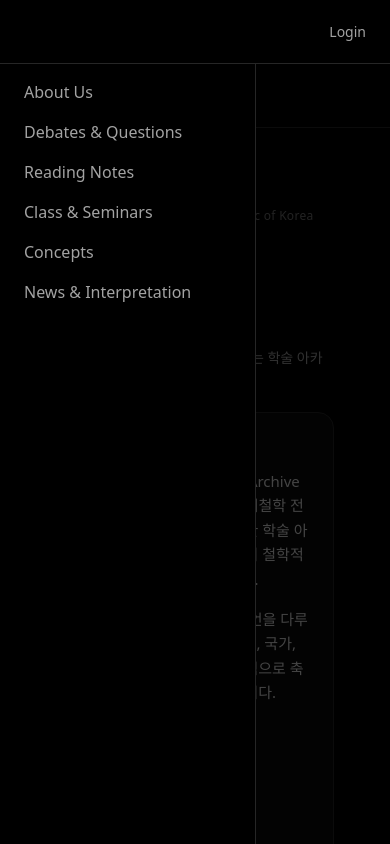
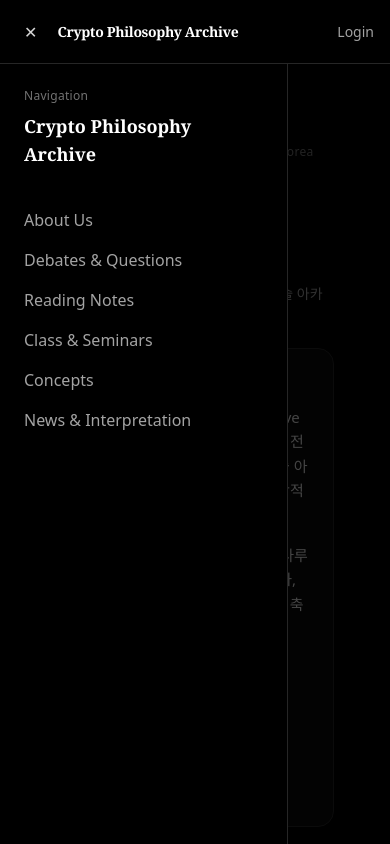
Before and after one commit to Joopeter-Jin/hyu-archive, a Next.js app: page / in a window 390 px wide. Both pictures are taken after a click on the button "Open menu". Shown: the top 844 px of the page. Built offline with nearby package versions, Linux system fonts and the light colour scheme; no server answers; the database is empty.

Commit message:
Sidebar UI updated

```diff
--- a/app/layout.tsx
+++ b/app/layout.tsx
@@ -6,7 +6,6 @@ import "./globals.css"
 import { AuthProvider } from "@/context/AuthContext"
 import Sidebar from "@/components/layout/Sidebar"
 import TopBar from "@/components/layout/TopBar"
-import MobileSidebar from "@/components/MobileSidebar"
 
 const libreBaskerville = Libre_Baskerville({
   subsets: ["latin"],
@@ -37,18 +36,10 @@ export default function RootLayout({
       >
         <AuthProvider>
           <div className="flex min-h-screen">
-            {/* Desktop Sidebar (sticky는 Sidebar 컴포넌트에서 적용) */}
             <Sidebar />
 
             <div className="flex-1 flex flex-col min-w-0">
-              {/* TopBar: sticky */}
               <TopBar />
-
-              {/* Mobile bar (hamburger row): TopBar 아래에 고정 */}
-              <div className="md:hidden sticky top-16 z-30 bg-black flex items-center justify-between h-16 border-b border-neutral-800 px-4">
-                <MobileSidebar />
-              </div>
-
               <main className="flex-1 p-8 min-w-0">{children}</main>
             </div>
           </div>
--- a/components/MobileSidebar.tsx
+++ b/components/MobileSidebar.tsx
@@ -1,7 +1,6 @@
-//components\MobileSidebar.tsx
+// components/MobileSidebar.tsx
 "use client"
 
-import { useState } from "react"
 import Link from "next/link"
 import { usePathname } from "next/navigation"
 
@@ -14,49 +13,43 @@ const menuItems = [
   { name: "News & Interpretation", href: "/news" },
 ]
 
-export default function MobileSidebar() {
-  const [open, setOpen] = useState(false)
+export default function MobileSidebar({
+  open,
+  onClose,
+}: {
+  open: boolean
+  onClose: () => void
+}) {
   const pathname = usePathname()
 
+  if (!open) return null
+
   return (
-    <>
-      {/* Hamburger Button */}
-      <button
-        onClick={() => setOpen(true)}
-        className="md:hidden p-4 text-neutral-400 hover:text-white"
-      >
-        ☰
-      </button>
+    // ✅ TopBar(h-16) 아래부터만 덮도록 top-16
+    <div className="fixed left-0 right-0 bottom-0 top-16 z-50 md:hidden">
+      {/* Overlay (TopBar 아래 영역만) */}
+      <div className="absolute inset-0 bg-black/70" onClick={onClose} />
 
-      {/* Drawer */}
-      {open && (
-        <div className="fixed inset-0 z-50 flex">
-
-          {/* Overlay */}
-          <div
-            className="fixed inset-0 bg-black/70"
-            onClick={() => setOpen(false)}
-          />
-
-          {/* Sidebar Panel */}
-          <div className="relative w-64 bg-black border-r border-neutral-800 p-6">
-            <button
-              onClick={() => setOpen(false)}
-              className="mb-8 text-neutral-400 hover:text-white"
-            >
-              ✕
-            </button>
+      {/* Panel (TopBar 아래 영역에서 full height) */}
+      <div className="absolute left-0 top-0 h-full w-72 bg-black border-r border-neutral-800 p-6">
+        <div className="mb-10">
+          <div className="text-xs tracking-wide text-neutral-500">
+            Navigation
+          </div>
+          <div className="mt-2 text-lg font-serif font-bold">
+            Crypto Philosophy Archive
+          </div>
+        </div>
 
         <nav className="space-y-4">
           {menuItems.map((item) => {
             const isActive = pathname === item.href
-
             return (
               <Link
                 key={item.href}
                 href={item.href}
-                    onClick={() => setOpen(false)}
-                    className={`block ${
+                onClick={onClose}
+                className={`block transition-colors ${
                   isActive
                     ? "text-white font-semibold"
                     : "text-neutral-400 hover:text-white"
@@ -68,9 +61,6 @@ export default function MobileSidebar() {
           })}
         </nav>
       </div>
-
     </div>
-      )}
-    </>
   )
 }
--- a/components/layout/TopBar.tsx
+++ b/components/layout/TopBar.tsx
@@ -1,25 +1,58 @@
 // components/layout/TopBar.tsx
 "use client"
 
+import { useState } from "react"
 import Link from "next/link"
 import { signOut, signIn } from "next-auth/react"
 import { useAuth } from "@/context/AuthContext"
 import InAppLoginGuard from "@/components/auth/InAppLoginGuard"
+import MobileSidebar from "@/components/MobileSidebar"
 
 export default function TopBar() {
   const { user, loading } = useAuth()
+  const [mobileOpen, setMobileOpen] = useState(false)
+
+  const toggleMobile = () => setMobileOpen((v) => !v)
+  const closeMobile = () => setMobileOpen(false)
 
   return (
-    <header className="sticky top-0 z-40 h-16 border-b border-neutral-800 flex items-center justify-end px-6 bg-black">
+    <>
+      <header className="sticky top-0 z-40 h-16 border-b border-neutral-800 flex items-center justify-between px-4 md:px-6 bg-black">
+        {/* Left: Mobile Hamburger + (optional) brand */}
+        <div className="flex items-center gap-3">
+          {/* Mobile only */}
+          <button
+            onClick={toggleMobile}
+            className="md:hidden p-2 text-neutral-300 hover:text-white transition"
+            aria-label={mobileOpen ? "Close menu" : "Open menu"}
+          >
+            {mobileOpen ? "✕" : "☰"}
+          </button>
+
+          {/* Brand (mobile에서도 보이게) */}
+          <Link
+            href="/"
+            className="text-sm sm:text-base font-serif font-bold tracking-tight hover:opacity-80 transition"
+            onClick={() => setMobileOpen(false)}
+          >
+            Crypto Philosophy Archive
+          </Link>
+        </div>
+
+        {/* Right: Auth area */}
+        <div className="flex items-center gap-4">
           {loading ? (
             <div className="text-sm text-neutral-500">Loading...</div>
           ) : user ? (
-        <div className="flex items-center gap-4">
-          <span className="text-sm text-neutral-400">{user.name}</span>
+            <>
+              <span className="hidden sm:inline text-sm text-neutral-400">
+                {user.name}
+              </span>
 
               <Link
                 href="/profile"
                 className="text-sm text-neutral-400 hover:text-white transition"
+                onClick={() => setMobileOpen(false)}
               >
                 Profile
               </Link>
@@ -30,7 +63,7 @@ export default function TopBar() {
               >
                 Logout
               </button>
-        </div>
+            </>
           ) : (
             <InAppLoginGuard
               onContinue={() => {
@@ -38,11 +71,15 @@ export default function TopBar() {
                   typeof window !== "undefined"
                     ? new URL(window.location.href).toString()
                     : "/"
-
                 signIn("google", { callbackUrl })
               }}
             />
           )}
+        </div>
       </header>
+
+      {/* Mobile Drawer (버튼은 헤더에 있으니, Drawer는 여기서만 렌더) */}
+      <MobileSidebar open={mobileOpen} onClose={closeMobile} />
+    </>
   )
 }
```
Lines whose indentation alone changed are shown as unchanged.
